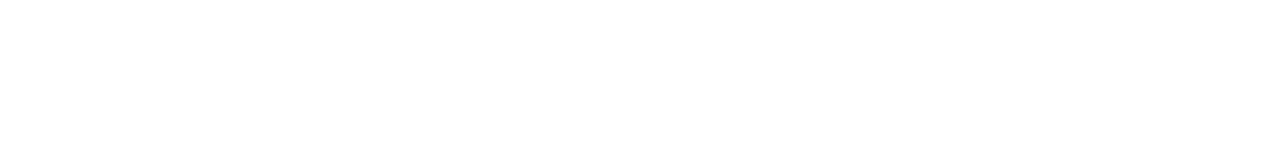
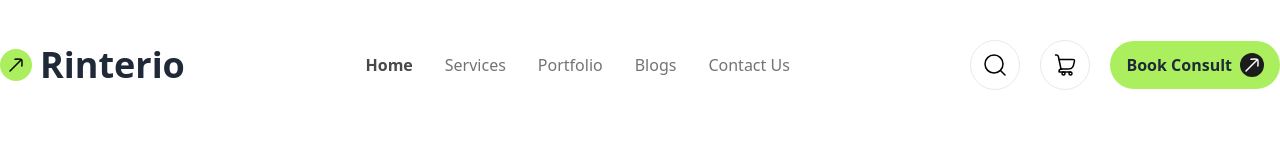
Before and after one commit to mehedycode/assignment-3, a plain HTML site: page index.html in a window 1280 px wide. Drawn offline with nearby package versions, Linux system fonts and the light colour scheme.

Commit message:
navbar done

```diff
--- a/index.html
+++ b/index.html
@@ -1,5 +1,5 @@
 <!DOCTYPE html>
-<html lang="en">
+<html lang="en" data-theme="light">
 <head>
   <meta charset="UTF-8">
   <meta name="viewport" content="width=device-width, initial-scale=1.0">
@@ -27,6 +27,7 @@
           extend: {
             colors: {
               clifford: '#da373d',
+              'theme-primary': '#ABEF5F',
             }
           }
         }
@@ -37,7 +38,81 @@
 </head>
 <body>
   <!-- header starts -->
-   <header></header>
+   <header>
+
+    <!-- nav starts -->
+    <nav class="container mx-auto flex justify-between items-center py-10">
+
+    <!-- logo -->
+      <div class="flex items-center gap-2">
+
+        <div class="bg-[#ABEF5F] rounded-full p-1">
+
+          <svg xmlns="http://www.w3.org/2000/svg" viewBox="0 0 24 24" width="24"
+            height="24" color="#000000" fill="none">
+            <path d="M17 7L6 18" stroke="currentColor" stroke-width="1.5" stroke-linecap="round" />
+            <path d="M11 6.13151C11 6.13151 16.6335 5.65662 17.4885 6.51153C18.3434 7.36645 17.8684 13 17.8684 13"
+              stroke="currentColor" stroke-width="1.5" stroke-linecap="round" stroke-linejoin="round" />
+          </svg>
+        </div>
+          <h2 class="text-4xl font-extrabold">Rinterio</h2>
+
+      </div>
+
+       <!-- nav menu -->
+      <div>
+        <ul class="flex items-center gap-8">
+          <li><a href="#" class="no-underline text-[#494949] font-extrabold">Home</a></li>
+          <li><a href="#" class="no-underline text-[#737373]">Services</a></li>
+          <li><a href="#" class="no-underline text-[#737373]">Portfolio</a></li>
+          <li><a href="#" class="no-underline text-[#737373]">Blogs</a></li>
+          <li><a href="#" class="no-underline text-[#737373]">Contact Us</a></li>
+        </ul>
+      </div>
+
+    <!-- nav menu -->
+
+      <div class="flex items-center gap-5">
+
+
+     <div class="bg-white rounded-full border border-[rgb(233,233,233)] p-3">
+      <svg xmlns="http://www.w3.org/2000/svg" viewBox="0 0 24 24" width="24" height="24" color="#000000" fill="none">
+        <path d="M17.5 17.5L22 22" stroke="currentColor" stroke-width="1.5" stroke-linecap="round" stroke-linejoin="round" />
+        <path
+          d="M20 11C20 6.02944 15.9706 2 11 2C6.02944 2 2 6.02944 2 11C2 15.9706 6.02944 20 11 20C15.9706 20 20 15.9706 20 11Z"
+          stroke="currentColor" stroke-width="1.5" stroke-linejoin="round" />
+      </svg>
+     </div>
+
+     <div class="bg-white rounded-full border border-[rgb(233,233,233)] p-3">
+<svg xmlns="http://www.w3.org/2000/svg" viewBox="0 0 24 24" width="24" height="24" color="#000000" fill="none">
+  <path
+    d="M8 16H15.2632C19.7508 16 20.4333 13.1808 21.261 9.06908C21.4998 7.88311 21.6192 7.29013 21.3321 6.89507C21.045 6.5 20.4947 6.5 19.3941 6.5H6"
+    stroke="currentColor" stroke-width="1.5" stroke-linecap="round" />
+  <path d="M8 16L5.37873 3.51493C5.15615 2.62459 4.35618 2 3.43845 2H2.5" stroke="currentColor" stroke-width="1.5"
+    stroke-linecap="round" />
+  <path d="M8.88 16H8.46857C7.10522 16 6 17.1513 6 18.5714C6 18.8081 6.1842 19 6.41143 19H17.5" stroke="currentColor"
+    stroke-width="1.5" stroke-linecap="round" stroke-linejoin="round" />
+  <circle cx="10.5" cy="20.5" r="1.5" stroke="currentColor" stroke-width="1.5" />
+  <circle cx="17.5" cy="20.5" r="1.5" stroke="currentColor" stroke-width="1.5" />
+</svg>
+     </div>
+
+
+     <div class="flex items-center gap-2 bg-[#ABEF5F] rounded-full py-3 px-4">
+    <button class="font-extrabold">Book Consult </button>
+    <svg class="bg-[#1C1C1C] rounded-full" xmlns="http://www.w3.org/2000/svg"
+        viewBox="0 0 24 24" width="24" height="24" color="#ffffff" fill="none">
+        <path d="M17 7L6 18" stroke="currentColor" stroke-width="1.5" stroke-linecap="round" />
+        <path d="M11 6.13151C11 6.13151 16.6335 5.65662 17.4885 6.51153C18.3434 7.36645 17.8684 13 17.8684 13"
+          stroke="currentColor" stroke-width="1.5" stroke-linecap="round" stroke-linejoin="round" />
+      </svg>
+      </div>
+      </div>
+    </nav>
+
+
+   </header>
    <!-- header end -->
 
    <!-- main starts -->
```
